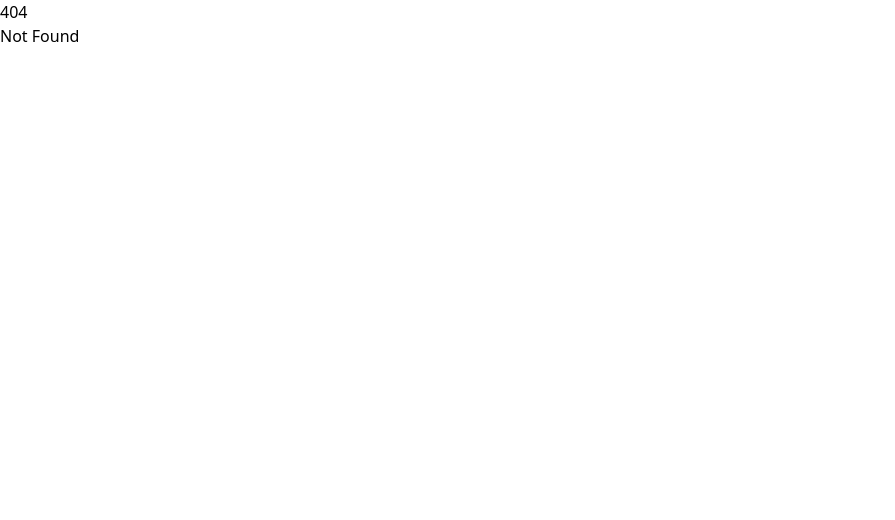
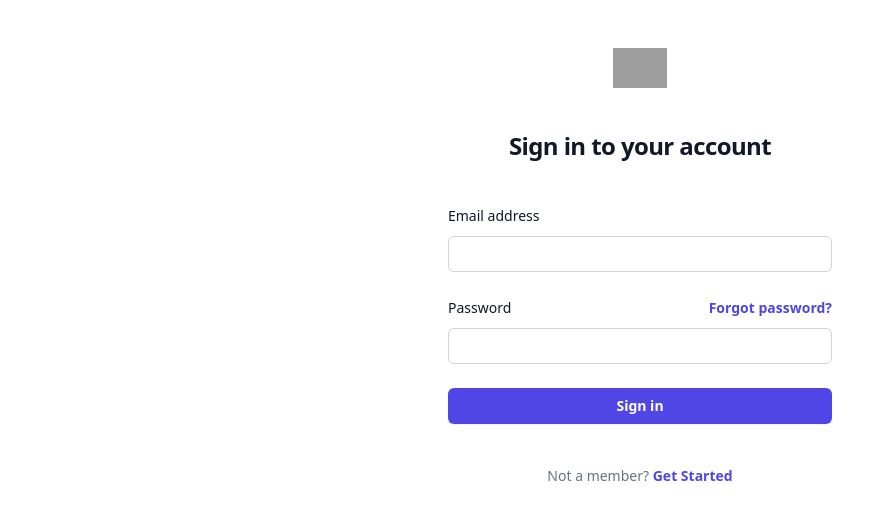
Before and after one commit to rhyumiranda/MedSeen, a SvelteKit app in the folder frontend/: page /login in a window 1280 px wide. Before the commit this address had no page. Shown: the top 520 px of the page, without its empty margins (0-895 px from the left). Built offline with nearby package versions, Linux system fonts and the light colour scheme; grey boxes are pictures that could not be loaded.

Commit message:
feat: create a login feature

```diff
--- /dev/null
+++ b/frontend/src/routes/login/+page.svelte
@@ -0,0 +1,63 @@
+<script>
+  import {setUser, user} from '../../stores/auth';
+  import pb from '$lib/pocket';
+
+  let email = '';
+  let password = '';
+
+  const handleLogin = async (e) => {
+    e.preventDefault();
+
+    try {
+
+      const authData = await pb.collection("users").authWithPassword(email, password);
+      setUser(authData.record);
+      console.log(authData.record);
+
+      // window.location.href = '/register';
+
+    } catch (error) {
+      alert('Login failed: ' + error.message);
+    }
+
+  }
+</script>
+
+<div class="flex min-h-full flex-col justify-center px-6 py-12 lg:px-8">
+  <div class="sm:mx-auto sm:w-full sm:max-w-sm">
+    <img class="mx-auto h-10 w-auto" src="https://tailwindui.com/plus/img/logos/mark.svg?color=indigo&shade=600" alt="Your Company">
+    <h2 class="mt-10 text-center text-2xl/9 font-bold tracking-tight text-gray-900">Sign in to your account</h2>
+  </div>
+
+  <div class="mt-10 sm:mx-auto sm:w-full sm:max-w-sm">
+    <form on:submit|preventDefault={handleLogin} class="space-y-6" action="#" method="POST">
+      <div>
+        <label for="email" class="block text-sm/6 font-medium text-gray-900">Email address</label>
+        <div class="mt-2">
+          <input bind:value={email} type="email" name="email" id="email" autocomplete="email" required class="block w-full rounded-md bg-white px-3 py-1.5 text-base text-gray-900 outline outline-1 -outline-offset-1 outline-gray-300 placeholder:text-gray-400 focus:outline focus:outline-2 focus:-outline-offset-2 focus:outline-indigo-600 sm:text-sm/6">
+        </div>
+      </div>
+
+      <div>
+        <div class="flex items-center justify-between">
+          <label for="password" class="block text-sm/6 font-medium text-gray-900">Password</label>
+          <div class="text-sm">
+            <a href="/register" class="font-semibold text-indigo-600 hover:text-indigo-500">Forgot password?</a>
+          </div>
+        </div>
+        <div class="mt-2">
+          <input bind:value={password} type="password" name="password" id="password" autocomplete="current-password" required class="block w-full rounded-md bg-white px-3 py-1.5 text-base text-gray-900 outline outline-1 -outline-offset-1 outline-gray-300 placeholder:text-gray-400 focus:outline focus:outline-2 focus:-outline-offset-2 focus:outline-indigo-600 sm:text-sm/6">
+        </div>
+      </div>
+
+      <div>
+        <button type="submit" class="flex w-full justify-center rounded-md bg-indigo-600 px-3 py-1.5 text-sm/6 font-semibold text-white shadow-sm hover:bg-indigo-500 focus-visible:outline focus-visible:outline-2 focus-visible:outline-offset-2 focus-visible:outline-indigo-600">Sign in</button>
+      </div>
+    </form>
+
+    <p class="mt-10 text-center text-sm/6 text-gray-500">
+      Not a member?
+      <a href="/register" class="font-semibold text-indigo-600 hover:text-indigo-500">Get Started</a>
+    </p>
+  </div>
+</div>
```
